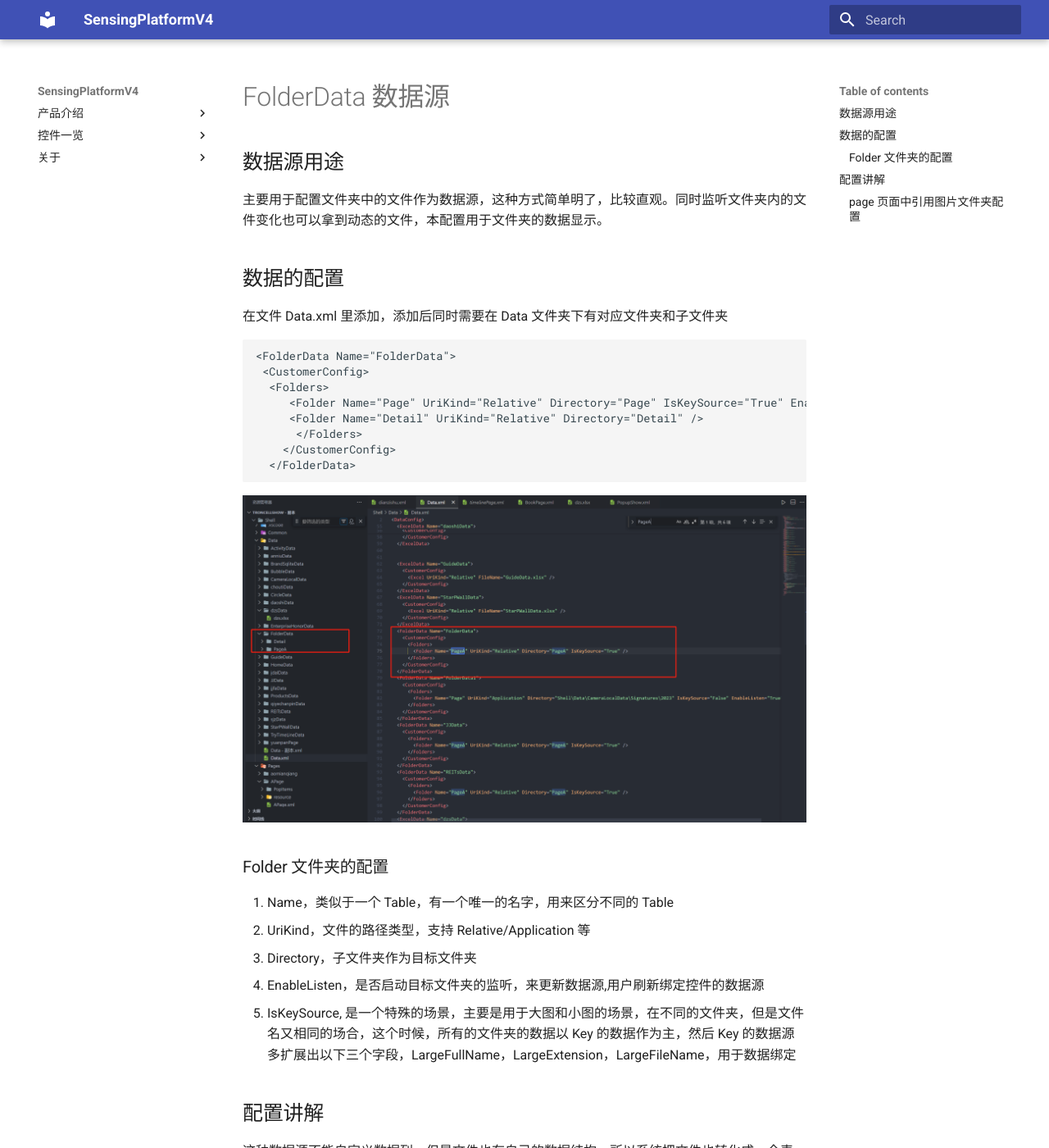
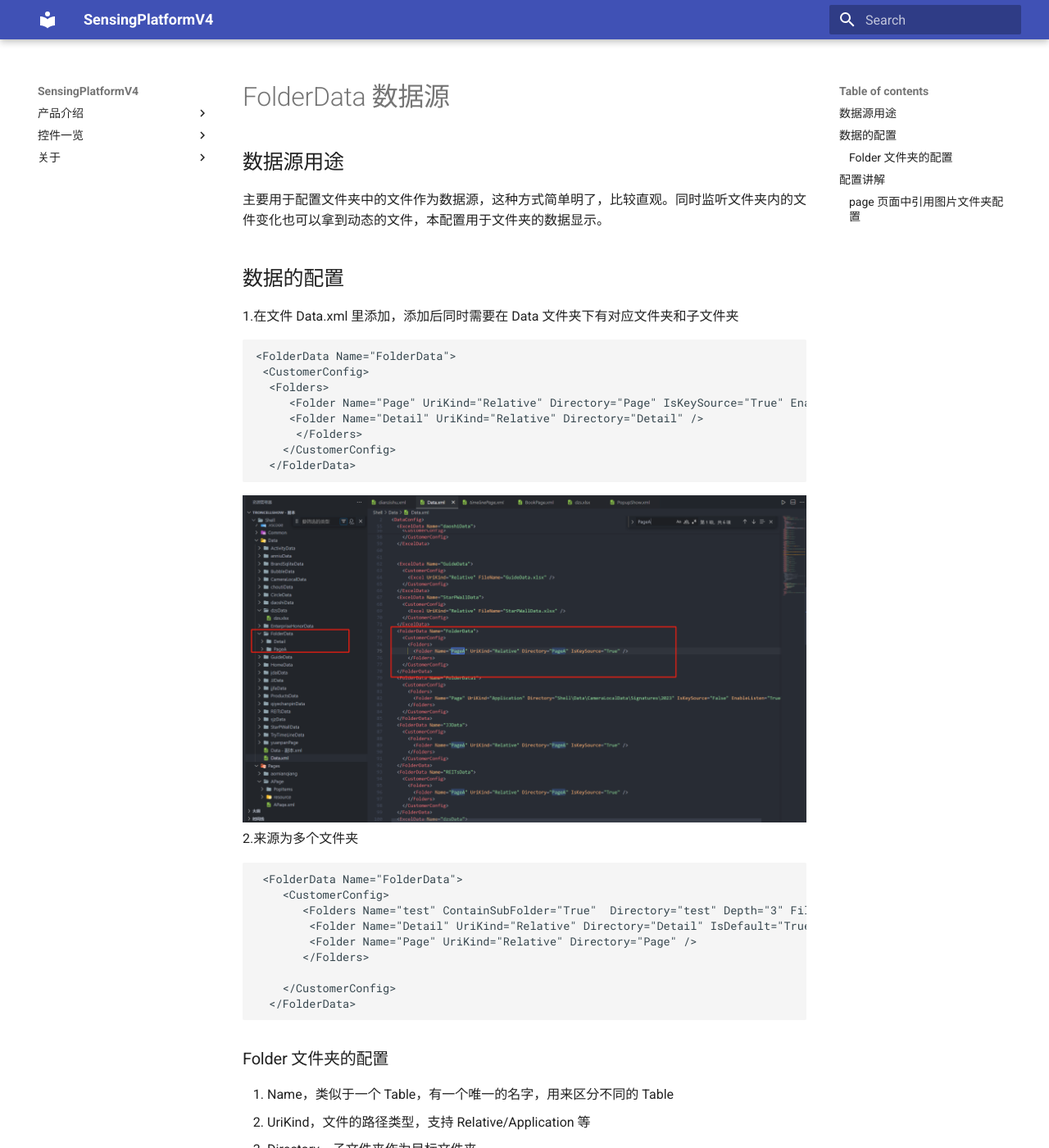
Before and after one commit to troncell/SensingPlatformDocs, an MkDocs documentation site: the page built from docs/数据一览/FolderData.md, in a window 1280 px wide and 1400 px high. Shown: the whole window at 82% size. Built offline with MkDocs 1.6.1 and Material for MkDocs 9.7.7, drawn with Linux system fonts in a browser that asks for light colours; some of the changed text lies outside the part shown.

Commit message:
Update FolderData.md

````diff
--- a/docs/数据一览/FolderData.md
+++ b/docs/数据一览/FolderData.md
@@ -6,7 +6,7 @@
 
 ## 数据的配置
 
-在文件 Data.xml 里添加，添加后同时需要在 Data 文件夹下有对应文件夹和子文件夹
+1.在文件 Data.xml 里添加，添加后同时需要在 Data 文件夹下有对应文件夹和子文件夹
 
 ```xml
 <FolderData Name="FolderData">
@@ -20,6 +20,18 @@
 ```
 
 ![1711462029664](image/FolderData/1711462029664.png)
+2.来源为多个文件夹
+```
+ <FolderData Name="FolderData">
+    <CustomerConfig>
+	   <Folders Name="test" ContainSubFolder="True"  Directory="test" Depth="3" FileExtensions=".jpg;.png" DefaultFolder="1" OrderBy="Asc" UriKind="Relative"  >
+        <Folder Name="Detail" UriKind="Relative" Directory="Detail" IsDefault="True"/>
+        <Folder Name="Page" UriKind="Relative" Directory="Page" />
+	   </Folders>
+
+    </CustomerConfig>
+  </FolderData>
+```
 
 ### Folder 文件夹的配置
 
@@ -28,6 +40,10 @@
 3. Directory，子文件夹作为目标文件夹
 4. EnableListen，是否启动目标文件夹的监听，来更新数据源,用户刷新绑定控件的数据源
 5. IsKeySource, 是一个特殊的场景，主要是用于大图和小图的场景，在不同的文件夹，但是文件名又相同的场合，这个时候，所有的文件夹的数据以 Key 的数据作为主，然后 Key 的数据源多扩展出以下三个字段，LargeFullName，LargeExtension，LargeFileName，用于数据绑定
+6. ContainSubFolder：是否包含子文件夹
+7. Depth：层级深度，3表示子文件test的下面两层
+8. FileExtensions：显示的文件后缀名配置
+9. DefaultFolder：默认文件夹，第几个。OrderBy：Asc是正数第几个，Desc是倒数第几个
 
 ## 配置讲解
 
````
